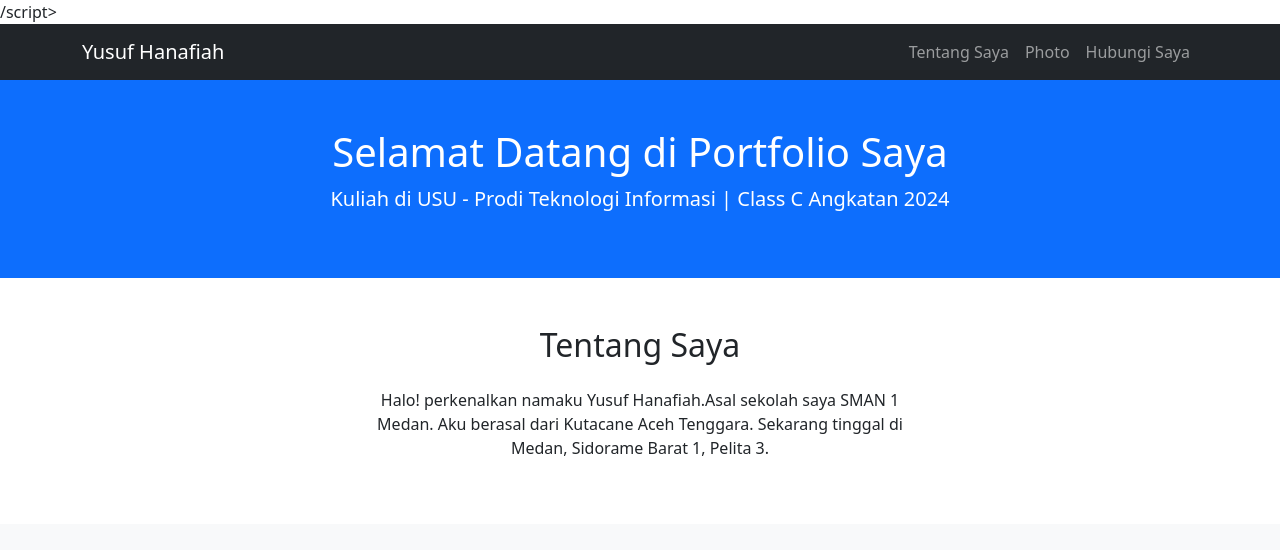
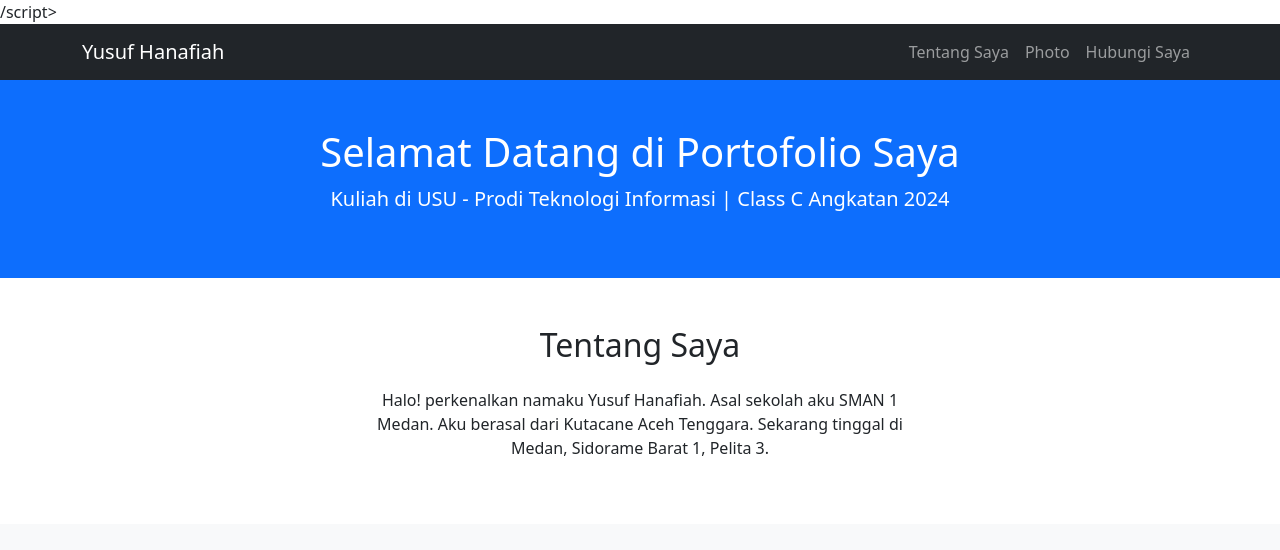
Before and after one commit to Han-has/241402079, a plain HTML site: page Portofolio.html in a window 1280 px wide. Shown: the top 550 px of the page. Drawn offline with nearby package versions, Linux system fonts and the light colour scheme; a small style sheet from the web is missing.

Commit message:
Update Portofolio.html

```diff
--- a/Portofolio.html
+++ b/Portofolio.html
@@ -42,7 +42,7 @@
 
     <header class="bg-primary text-white text-center py-5">
         <div class="container">
-            <h1>Selamat Datang di Portfolio Saya</h1>
+            <h1>Selamat Datang di Portofolio Saya</h1>
             <p class="lead">Kuliah di USU - Prodi Teknologi Informasi | Class C Angkatan 2024</p>
         </div>
     </header>
@@ -52,7 +52,7 @@
             <h2 class="text-center mb-4">Tentang Saya</h2>
             <div class="row justify-content-center">
                 <div class="col-md-6 text-center">
-                    <p>Halo! perkenalkan namaku Yusuf Hanafiah.Asal sekolah saya SMAN 1 Medan. Aku berasal dari Kutacane Aceh Tenggara. Sekarang tinggal di Medan, Sidorame Barat 1, Pelita 3.</p>
+                    <p>Halo! perkenalkan namaku Yusuf Hanafiah. Asal sekolah aku SMAN 1 Medan. Aku berasal dari Kutacane Aceh Tenggara. Sekarang tinggal di Medan, Sidorame Barat 1, Pelita 3.</p>
                 </div>
             </div>
         </div>
```
